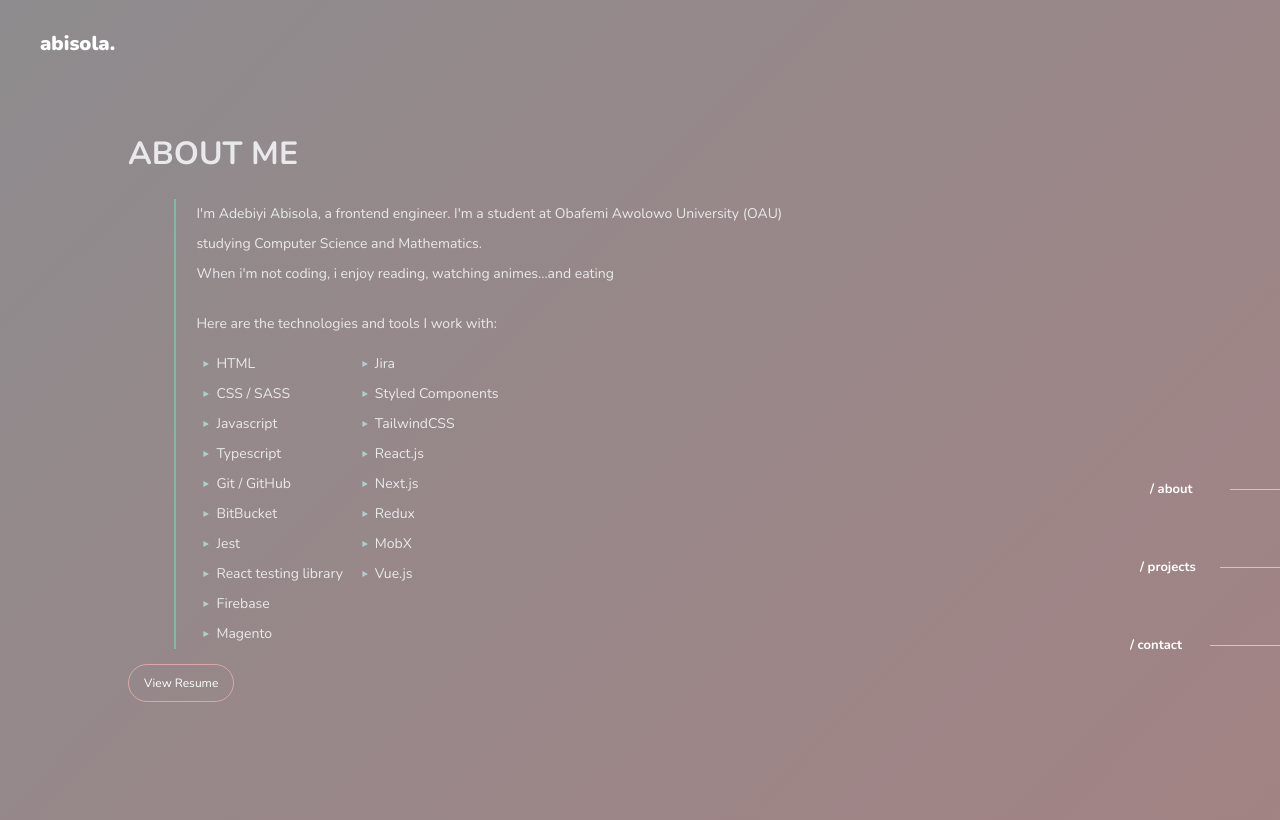
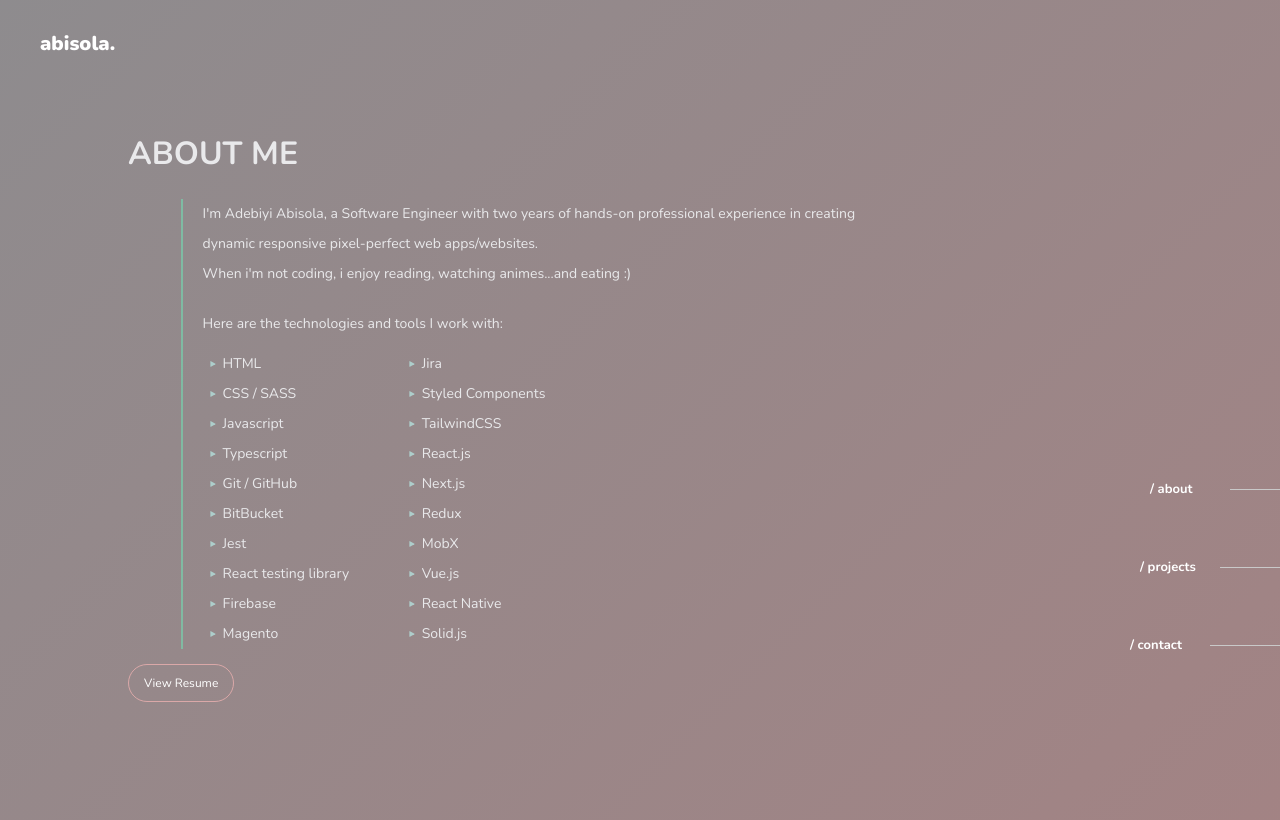
Before and after one commit to bisoladebiyi/my-portfolio, a React (Create React App) app: page /about in a window 1280 px wide. Built offline with nearby package versions, Linux system fonts and the light colour scheme.

Commit message:
update skills and resume

```diff
--- a/package.json
+++ b/package.json
@@ -14,7 +14,7 @@
     "react": "^17.0.2",
     "react-dom": "^17.0.2",
     "react-router-dom": "^6.1.1",
-    "react-scripts": "4.0.3",
+    "react-scripts": "5.0.0",
     "web-vitals": "^1.0.1"
   },
   "scripts": {
--- a/src/components/home.jsx
+++ b/src/components/home.jsx
@@ -7,7 +7,7 @@ const Header = () => {
       <div className="header-text">
         <p>Hello, I'm Abisola</p>
         <p className="job">
-          A FRONT-END <br />
+          A SOFTWARE <br />
           ENGINEER
         </p>
         <p>
--- a/src/pages/about.jsx
+++ b/src/pages/about.jsx
@@ -13,13 +13,13 @@ const About = () => {
             <div className="vertical-line"></div>
             <div>
               <p>
-                I'm Adebiyi Abisola, a frontend engineer. I'm a student at
-                Obafemi Awolowo University (OAU) studying Computer Science and
-                Mathematics.
+                I'm Adebiyi Abisola, a Software Engineer with two years of
+                hands-on professional experience in creating dynamic responsive
+                pixel-perfect web apps/websites.
               </p>
               <p>
                 When i'm not coding, i enjoy reading, watching animes...and
-                eating
+                eating :)
               </p>
               <p className="work-techs">
                 Here are the technologies and tools I work with:{" "}
@@ -100,12 +100,20 @@ const About = () => {
                     <img className="arrow" src={arrow} alt="icon" />
                     <p>Vue.js</p>
                   </div>
+                  <div className="tech">
+                    <img className="arrow" src={arrow} alt="icon" />
+                    <p>React Native</p>
+                  </div>
+                  <div className="tech">
+                    <img className="arrow" src={arrow} alt="icon" />
+                    <p>Solid.js</p>
+                  </div>
                 </div>
               </div>
             </div>
           </div>
           <a
-            href="https://drive.google.com/file/d/1sk1GRSi_aCEL-YfMpIWekhitfwZ-kbHh/view?usp=sharing"
+            href="https://drive.google.com/file/d/1JYVz9sB0U8W1t5Mnb9vYnyWz6OylEwOg/view?usp=sharing"
             target={"_blank"}
             rel="noreferrer"
           >
```
Also changed, not shown: 2 other files (tests, documents, lock files or other folders).
